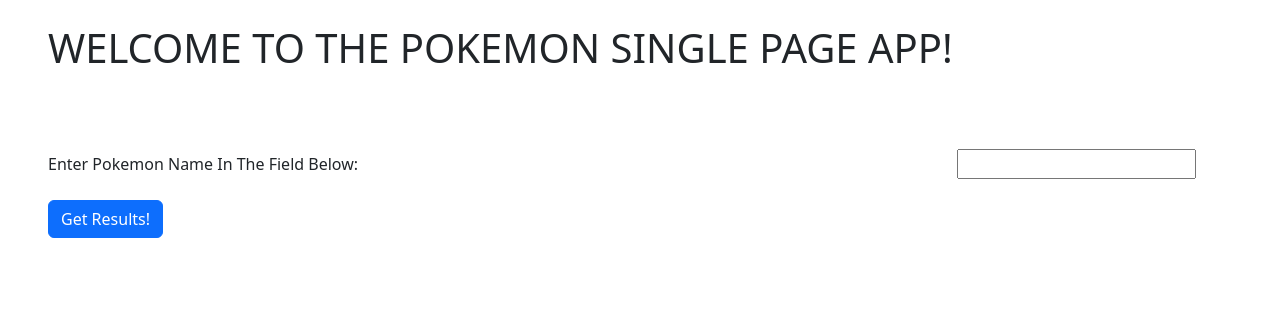
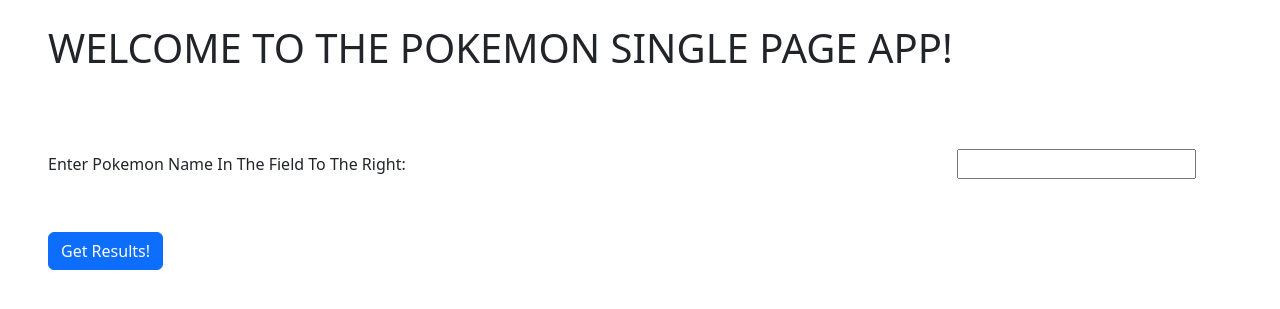
Before and after one commit to 9000HAL/HW_WEEK-5-FLASK-Day-1_fresh.file, a Flask app: page /pokemon_name in a window 1280 px wide. Shown: the part 56-365 px from the top of the page. Run offline with Flask 3, Linux system fonts and the light colour scheme.

Commit message:
wrapping hw to submit repo to github

```diff
--- a/app/routes.py
+++ b/app/routes.py
@@ -52,7 +52,12 @@
         name = form.first_name.data + ' ' + form.last_name.data
         email = form.email.data.lower()
         password = form.password.data
-        print(name, email, password)
+        REGISTERED_USERS[email] = {
+            'name': name,
+            'password': password
+        }
+        print(REGISTERED_USERS)
+        return 'Thank you for signing up'
     else:
         return render_template('signup.html', form=form)
 
--- a/app/templates/pokemon_name.html
+++ b/app/templates/pokemon_name.html
@@ -6,8 +6,8 @@
 
 {% block content %}
 <form method="POST" class="px-5">
-    <div class="mb-3">
-      <label for="pokemon_name" class="form-label"><br><b><h1>WELCOME TO THE POKEMON SINGLE PAGE APP!</h1></b><br><br><br>Enter Pokemon Name In The Field Below:</label>
+    <div class="mb-5">
+      <label for="pokemon_name" class="form-label"><br><b><h1>WELCOME TO THE POKEMON SINGLE PAGE APP!</h1></b><br><br><br>Enter Pokemon Name In The Field To The Right:</label>
       <input type="text" class="form" id="pokemon_name" name="pokemon_name">
     </div>
     <button type="submit" class="btn btn-primary">Get Results!</button>
```
